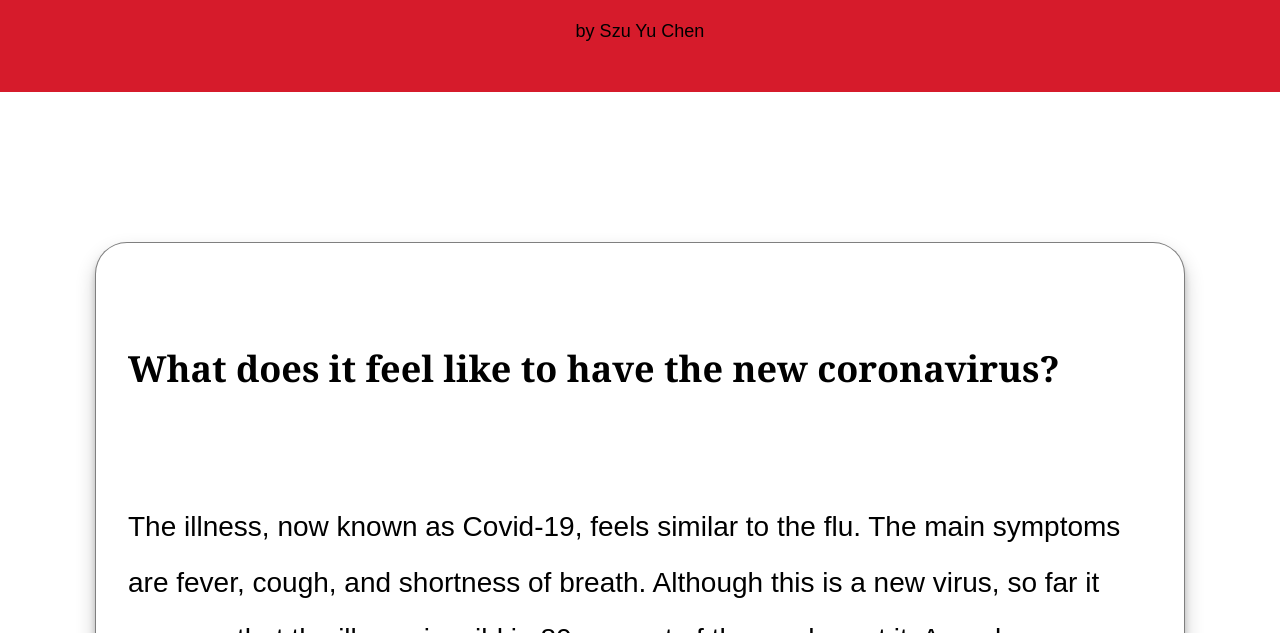
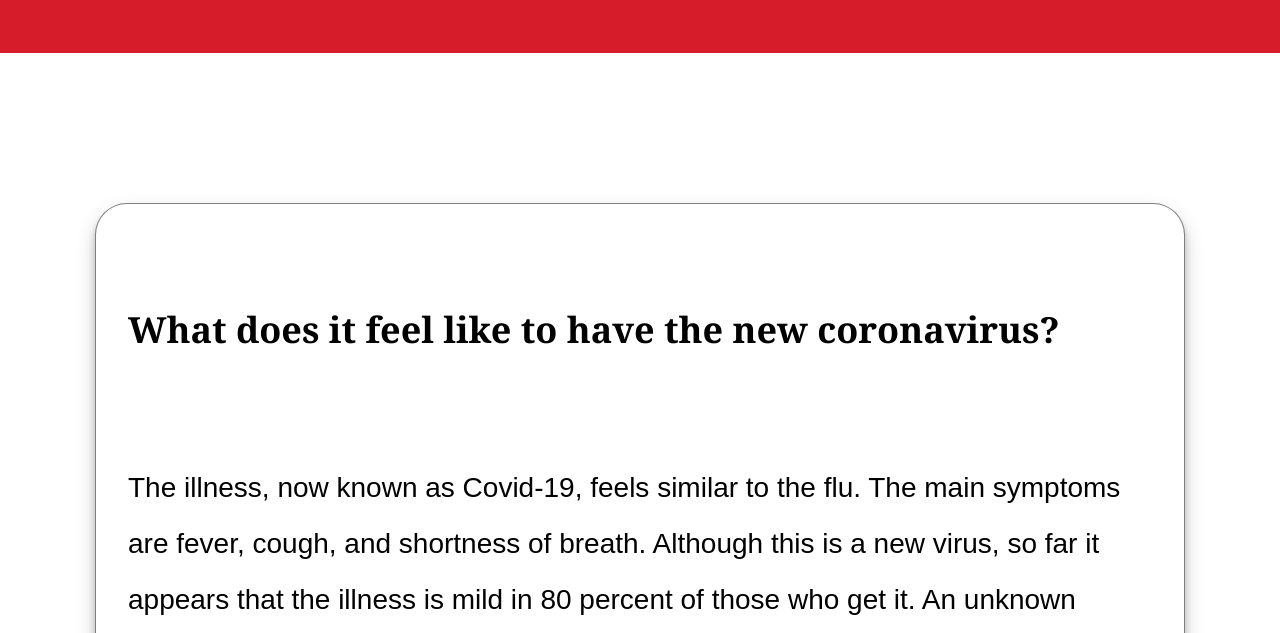
Before and after one commit to sabrinamochi/coronavirus-qa, a plain HTML site: page index.html in a window 1280 px wide. Shown: the part 467-1100 px from the top of the page. Drawn offline with nearby package versions, Linux system fonts and the light colour scheme.

Commit message:
del author

```diff
--- a/index.html
+++ b/index.html
@@ -80,10 +80,6 @@
             font-weight: 600;
         }
 
-        .author {
-            font-size: 18px;
-        }
-
         .nav a {
             text-decoration: none;
             font-size: 2em;
@@ -100,7 +96,6 @@
         <section class="title">
             <h1>The most essential questions about coronavirus</h1>
             <p class="subtitle">asked and answered</p>
-            <p class="author">by Szu Yu Chen</p>
         </section>
         <article class="container">
             <div class="card-container">
```
